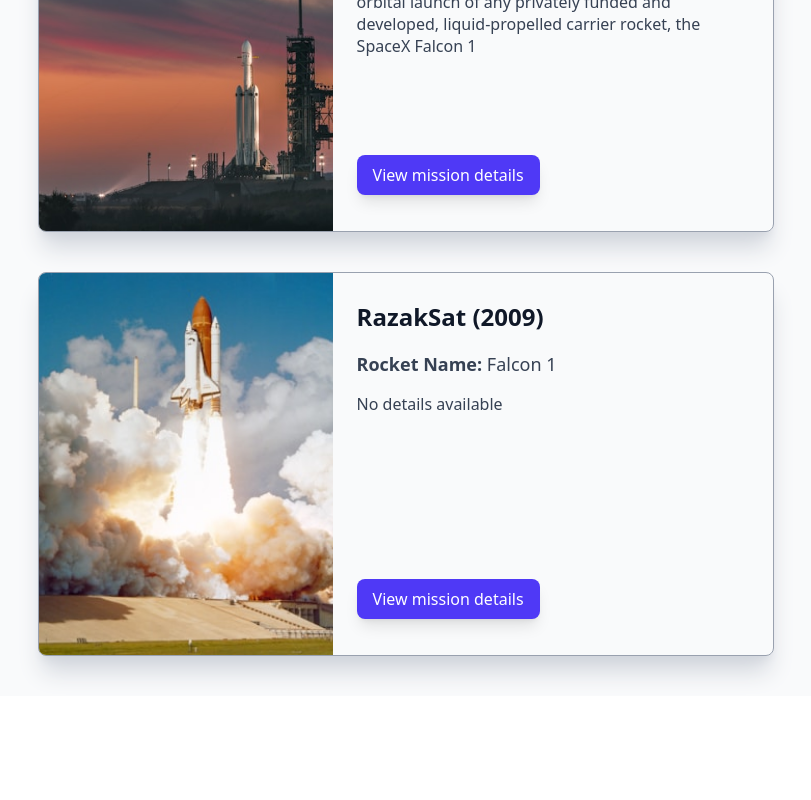
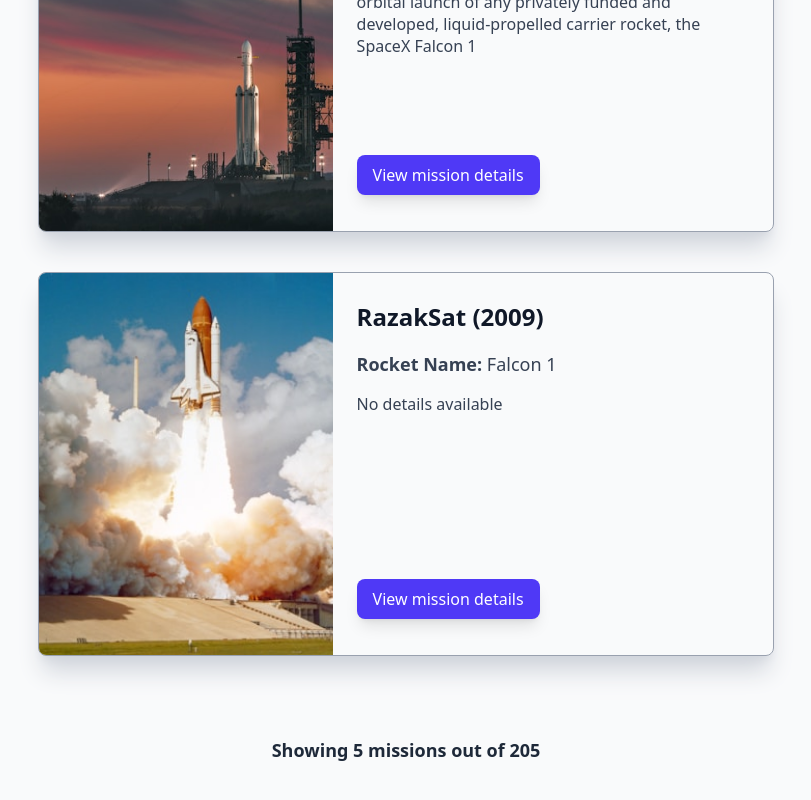
Before and after one commit to unmey08/spacex-app, a React (Vite) app: page / in a window 1280 px wide. Shown: the part 2338-3138 px from the top of the page, without its empty margins (234-1045 px from the left). Before the commit the page ends 3034 px from the top, so only its background shows below. Built offline with nearby package versions, Linux system fonts and the light colour scheme.

Commit message:
Text to show results count at the bottom

```diff
--- a/src/components/MissionList.tsx
+++ b/src/components/MissionList.tsx
@@ -1,6 +1,7 @@
 import MissionCard from "../components/MissionCard";
 import { MissionState } from "../common/types";
 import { Ref } from "react";
+import { getLocalStorageData } from "../utils/localStorageUtils";
 
 type MissionListProps = {
   launchData: MissionState[];
@@ -13,6 +14,7 @@ const MissionList = ({
   lastElementRef,
   filter,
 }: MissionListProps) => {
+  const totalDataLength: number = getLocalStorageData().length;
   return (
     <div>
       {filter && (
@@ -34,8 +36,24 @@ const MissionList = ({
           {""}
         </div>
       )}
+      {totalDataLength > launchData.length ? (
+        <p className="mt-20 mb-20 text-gray-800 font-semibold text-center text-lg">
+          {`${
+            launchData.length !== 0
+              ? `Showing ${launchData.length} ${
+                  filter ? "results" : "missions"
+                } out of
+          ${totalDataLength}`
+              : ""
+          }`}
+        </p>
+      ) : (
+        <p className="mt-20 mb-20 text-gray-800 font-semibold text-center text-lg">
+          That's all the missions!
+        </p>
+      )}
       {launchData.length === 0 && (
-        <p className="mt-20 text-gray-800 font-semibold text-center">
+        <p className="mt-20 mb-20 text-gray-800 font-semibold text-center text-lg">
           No data available
         </p>
       )}
```
